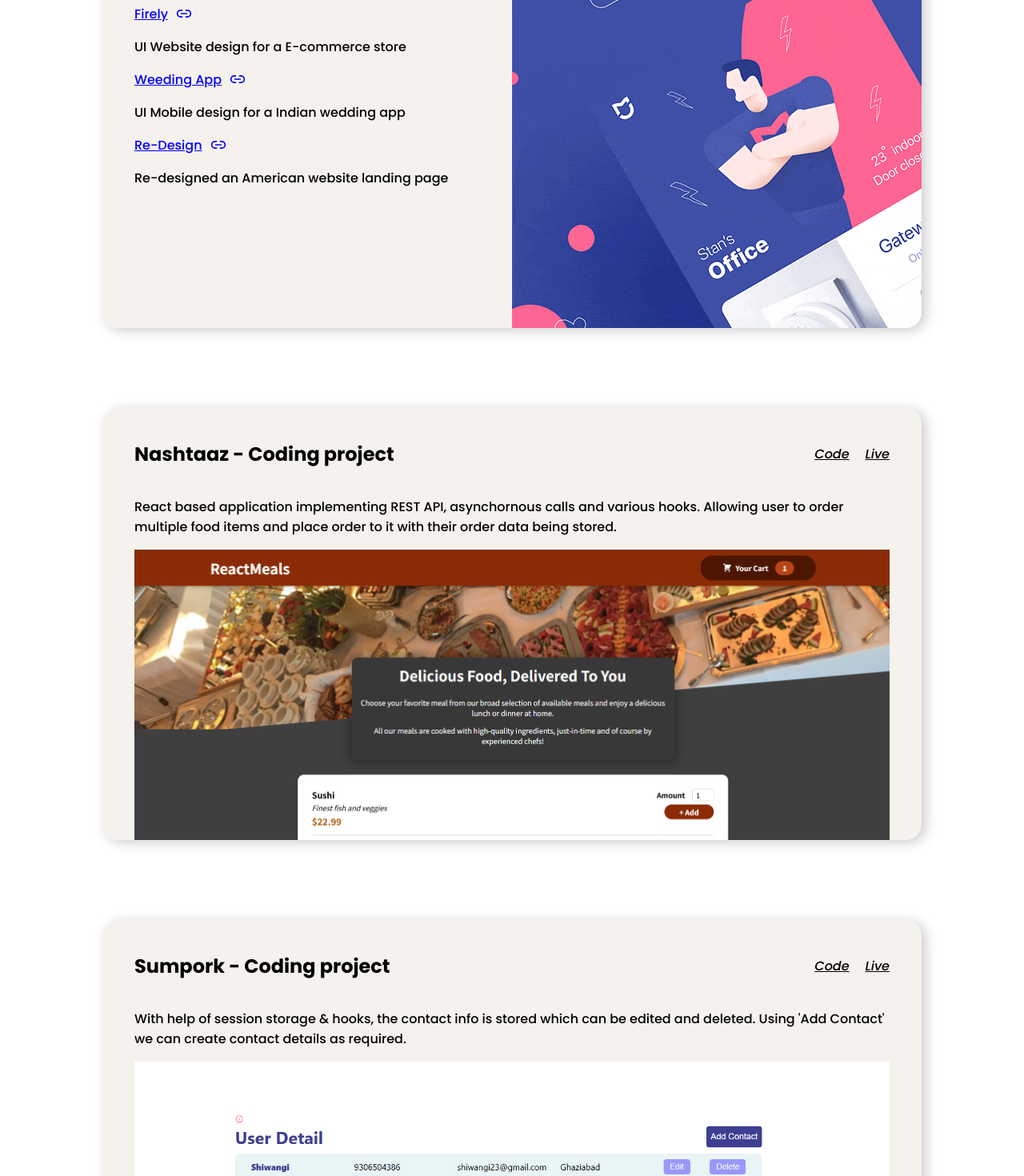
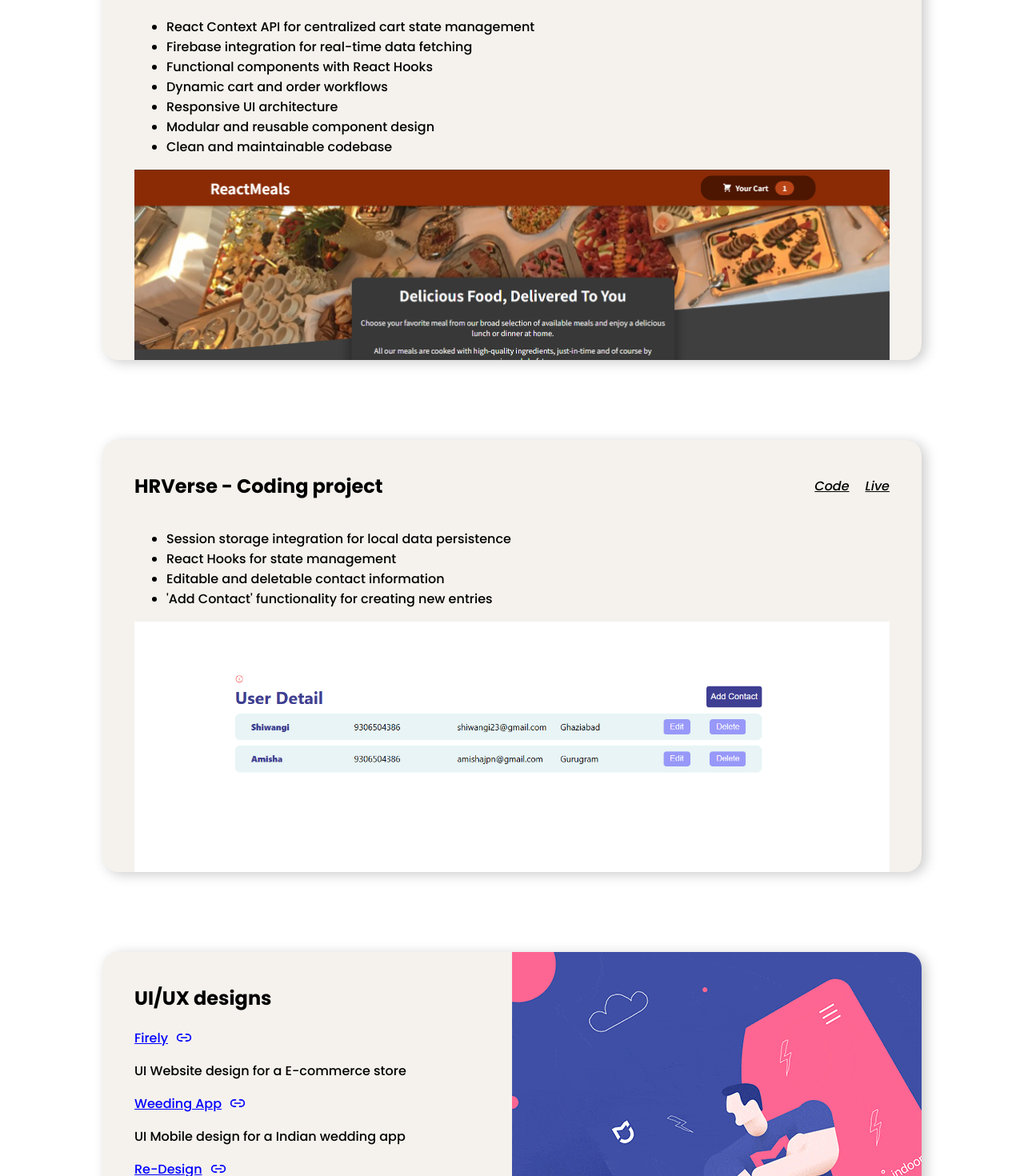
Before and after one commit to AdityaVishwakarma22/portfolio, a React (Create React App) app: page / in a window 1280 px wide. Shown: the part 1080-2550 px from the top of the page at 80% size. Built offline with nearby package versions, Linux system fonts and the light colour scheme; a web font is replaced by a local one.

Commit message:
reordered project list

```diff
--- a/src/components/hero.js
+++ b/src/components/hero.js
@@ -10,15 +10,13 @@ const Hero = () => {
           className={s.heading}
           initial={{ y: -20, opacity: 0 }}
           animate={{ y: 0, opacity: 1 }}
-          transition={{ ease: "easeInOut", duration: 0.75 }}
-        >
-          Web developer & QA tester since <br /> <b>1 years</b>
+          transition={{ ease: "easeInOut", duration: 0.75 }}>
+          Web developer & QA tester for <br /> <b>3+ years</b>
         </motion.h2>
         <motion.i
           initial={{ opacity: 0 }}
           animate={{ opacity: 1 }}
-          transition={{ ease: "easeInOut", duration: 0.75 }}
-        >
+          transition={{ ease: "easeInOut", duration: 0.75 }}>
           Clean Design. Big Impact.
         </motion.i>
       </div>
--- a/src/components/projects/project.js
+++ b/src/components/projects/project.js
@@ -32,7 +32,7 @@ const Project = () => {
         stagger: 0.05,
       });
     },
-    { scope: container }
+    { scope: container },
   );
 
   useEffect(() => {
@@ -65,49 +65,6 @@ const Project = () => {
         </h1>
       </div>
       <div id="skewElem">
-        <div className={style.design_card}>
-          <div>
-            <div className={style.cardHeader}>
-              <h2>UI/UX designs</h2>
-            </div>
-            <div>
-              <a
-                href="https://www.figma.com/design/jsCEeZx07LzVyVMM1wAKRu/Firely?node-id=0-1&t=pFjTtjTaIJzO3wFM-1"
-                target="_blank"
-                className={style.design_links}
-              >
-                Firely
-                <LuLink2 size={20} />
-              </a>
-              <p>UI Website design for a E-commerce store</p>
-            </div>
-            <div>
-              <a
-                href="https://www.figma.com/design/SVwV4VDLxa087cko3lWVAf/Indian-Wedding-Planning-App?node-id=0-1&t=WnaZClrHrhlwfy5f-1"
-                target="_blank"
-                className={style.design_links}
-              >
-                Weeding App
-                <LuLink2 size={20} />
-              </a>
-              <p>UI Mobile design for a Indian wedding app</p>
-            </div>
-            <div>
-              <a
-                href="https://www.figma.com/design/8SKok8FyyC0yJu6XF7nTLq/Redesign?node-id=416-3&t=5Ubzt8SndfUPFRGr-1"
-                target="_blank"
-                className={style.design_links}
-              >
-                Re-Design
-                <LuLink2 size={20} />
-              </a>
-              <p>Re-designed an American website landing page</p>
-            </div>
-          </div>
-          <div>
-            <img src={design} alt="UI-UX design links" />
-          </div>
-        </div>
         {revenue.map((e, index) => (
           <div key={index} className={style.card}>
             <div className={style.cardHeader}>
@@ -123,11 +80,55 @@ const Project = () => {
               </div>
             </div>
             <div className={style.projectImgContainer}>
-              <p>{e.desc}</p>
+              <ul>
+                {e.desc.map((item, i) => (
+                  <li key={i}>{item}</li>
+                ))}
+              </ul>
               <img src={e.projectImg} alt="" className={style.projectImg} />
             </div>
           </div>
         ))}
+        <div className={style.design_card}>
+          <div>
+            <div className={style.cardHeader}>
+              <h2>UI/UX designs</h2>
+            </div>
+            <div>
+              <a
+                href="https://www.figma.com/design/jsCEeZx07LzVyVMM1wAKRu/Firely?node-id=0-1&t=pFjTtjTaIJzO3wFM-1"
+                target="_blank"
+                className={style.design_links}>
+                Firely
+                <LuLink2 size={20} />
+              </a>
+              <p>UI Website design for a E-commerce store</p>
+            </div>
+            <div>
+              <a
+                href="https://www.figma.com/design/SVwV4VDLxa087cko3lWVAf/Indian-Wedding-Planning-App?node-id=0-1&t=WnaZClrHrhlwfy5f-1"
+                target="_blank"
+                className={style.design_links}>
+                Weeding App
+                <LuLink2 size={20} />
+              </a>
+              <p>UI Mobile design for a Indian wedding app</p>
+            </div>
+            <div>
+              <a
+                href="https://www.figma.com/design/8SKok8FyyC0yJu6XF7nTLq/Redesign?node-id=416-3&t=5Ubzt8SndfUPFRGr-1"
+                target="_blank"
+                className={style.design_links}>
+                Re-Design
+                <LuLink2 size={20} />
+              </a>
+              <p>Re-designed an American website landing page</p>
+            </div>
+          </div>
+          <div>
+            <img src={design} alt="UI-UX design links" />
+          </div>
+        </div>
       </div>
     </div>
   );
--- a/src/data.js
+++ b/src/data.js
@@ -3,15 +3,28 @@ import todoss from "./images/todo.png";
 
 const revenue = [
   {
-    name: "Nashtaaz",
-    desc: "React based application implementing REST API, asynchornous calls and various hooks. Allowing user to order multiple food items and place order to it with their order data being stored. ",
+    name: "Dineflow",
+    desc: [
+      "React Context API for centralized cart state management",
+      "Firebase integration for real-time data fetching",
+      "Functional components with React Hooks",
+      "Dynamic cart and order workflows",
+      "Responsive UI architecture",
+      "Modular and reusable component design",
+      "Clean and maintainable codebase",
+    ],
     git: "https://github.com/AdityaVishwakarma22/Food-app",
     live: "https://adityavishwakarma22.github.io/Food-app/",
     projectImg: nashtaaz,
   },
   {
-    name: "Sumpork",
-    desc: "With help of session storage & hooks, the contact info is stored which can be edited and deleted. Using 'Add Contact' we can create contact details as required.",
+    name: "HRVerse",
+    desc: [
+      "Session storage integration for local data persistence",
+      "React Hooks for state management",
+      "Editable and deletable contact information",
+      "'Add Contact' functionality for creating new entries",
+    ],
     git: "https://github.com/AdityaVishwakarma22/userDetail",
     live: "https://adityavishwakarma22.github.io/userDetail/",
     projectImg: todoss,
```
